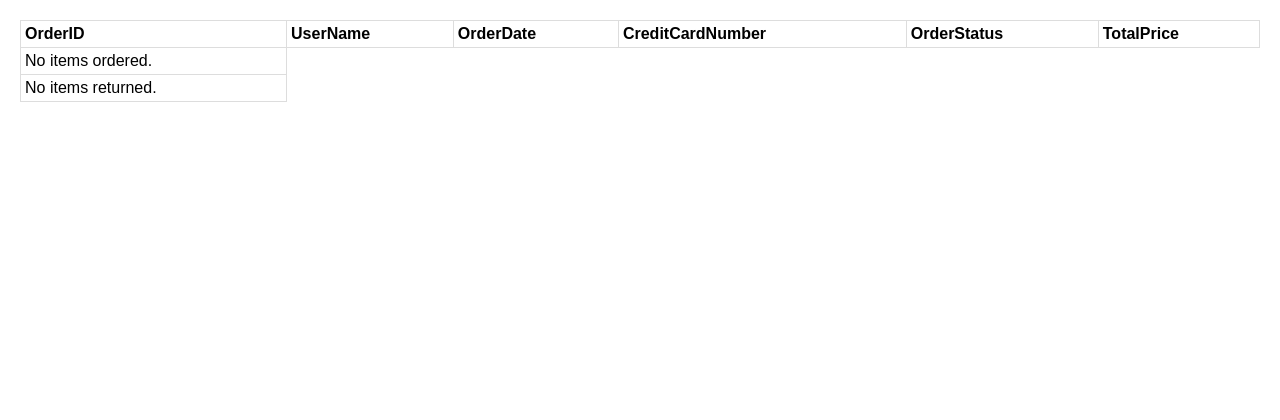
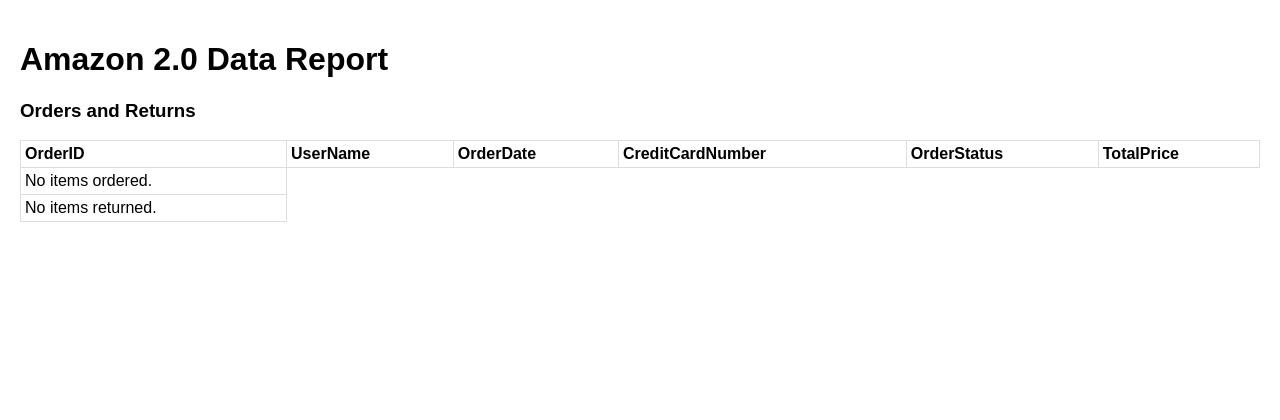
Before and after one commit to theoneGUI/cs370-project, a PHP site: page /OrderReturnOrderitemReport.php in a window 1280 px wide. Shown: the part 174-594 px from the top of the page. Run offline with PHP 8.4, Linux system fonts and the light colour scheme; data that the repository does not hold is empty.

Commit message:
Fix wording

```diff
--- a/OrderReturnOrderitemReport.php
+++ b/OrderReturnOrderitemReport.php
@@ -40,6 +40,8 @@
 </style>
 <body>
 <?php include_once 'header.php'; ?>
+<h1>Amazon 2.0 Data Report</h1>
+<h3>Orders and Returns</h3>
 <?php
 if ($conError) {
     echo output_error("error", $importErrorMesg);
```
